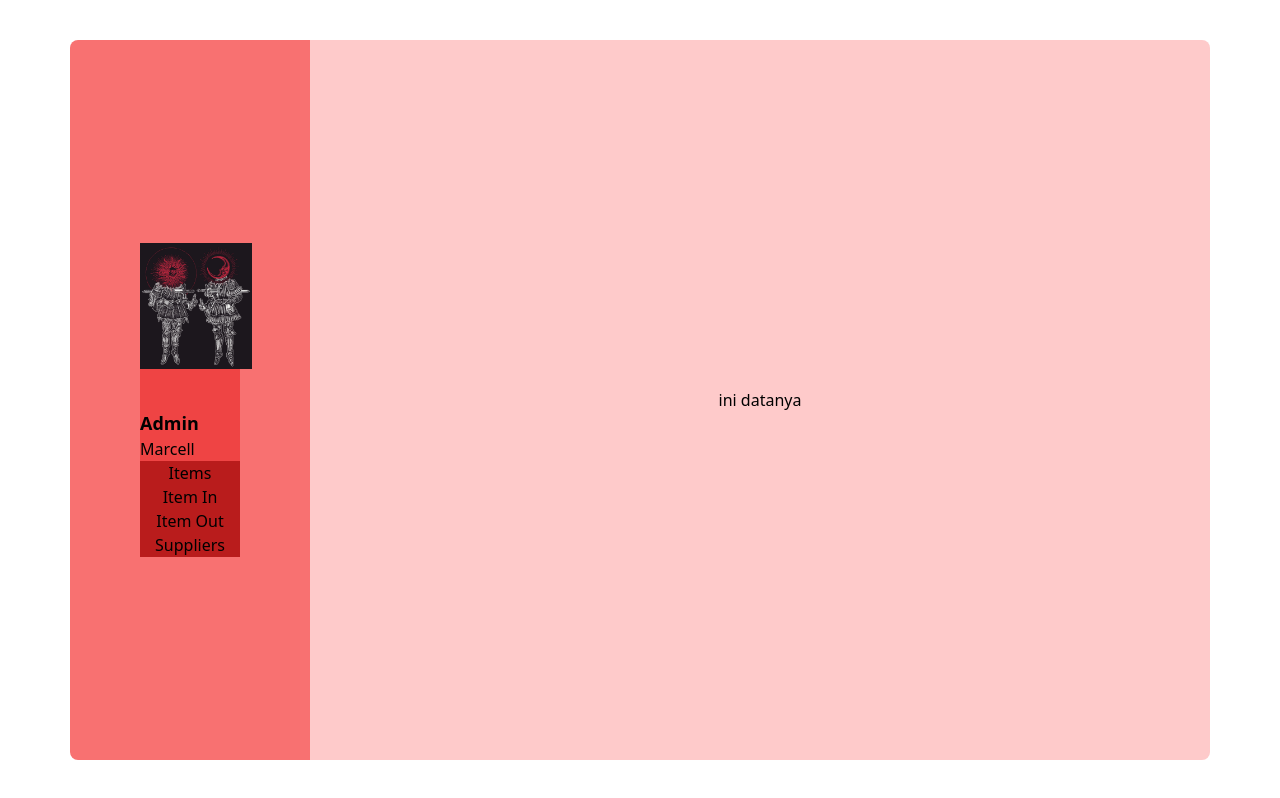
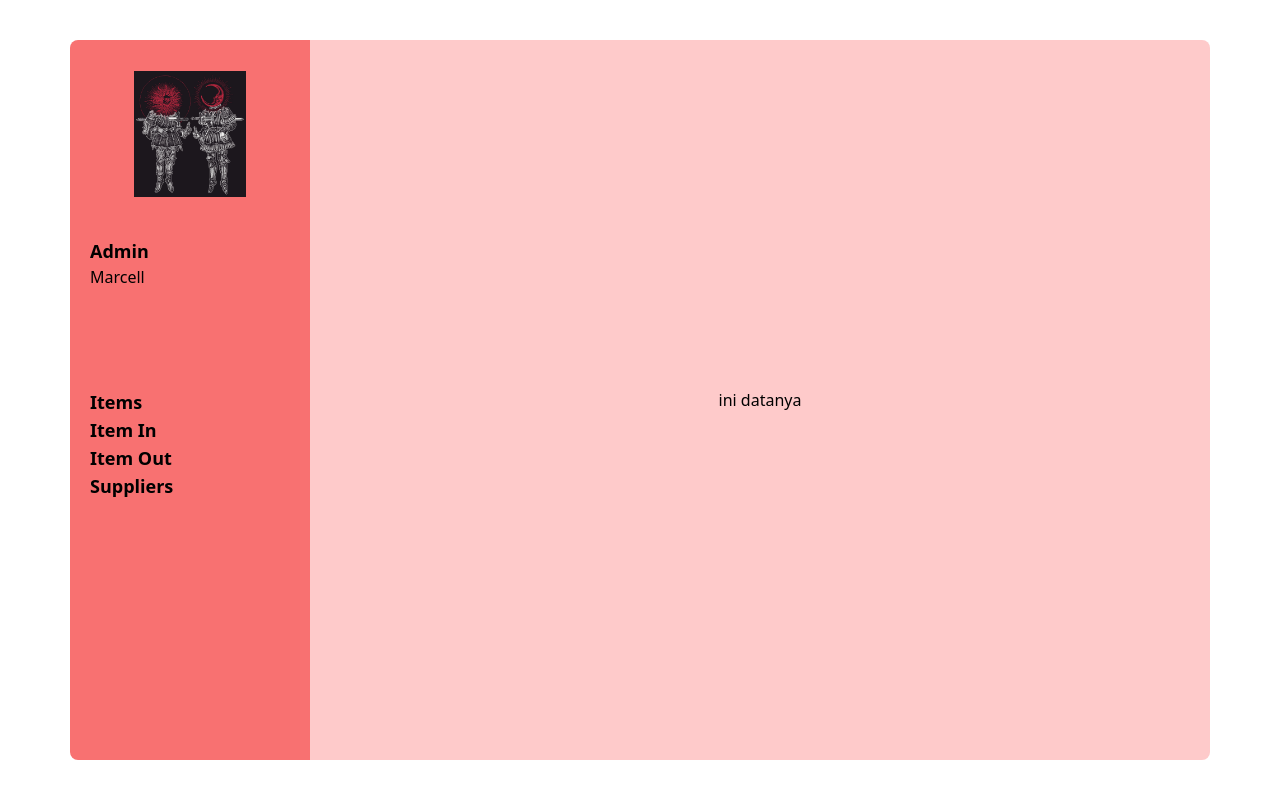
Before and after one commit to aceino/project-skripsi-inventory, a React (Vite) app: page / in a window 1280 px wide. Built offline with nearby package versions, Linux system fonts and the light colour scheme.

Commit message:
layout change

```diff
--- a/src/App.jsx
+++ b/src/App.jsx
@@ -2,30 +2,33 @@ function App() {
   return (
     <div className="flex justify-center items-start mx-auto lg:p-10 h-screen">
 
-      <div className="flex flex-col justify-center items-center lg:w-1/5 bg-red-400 rounded-tl-lg rounded-bl-lg min-h-full p-5">
+      <div className="flex flex-col justify-start items-center lg:w-1/5 bg-red-400 rounded-tl-lg rounded-bl-lg min-h-full p-5">
 
-        <div className="w-1/2 bg-red-500">
+        <div className="flex flex-col justify-center w-full h-60">
+
           <div className="w-20 mx-auto lg:w-28">
             <img src="/image/logo.jpg" alt="logo" />
           </div>
+
           <div className="mt-10">
             <h1 className="font-bold text-lg">Admin</h1>
             <h1 className="font-base text-md">Marcell</h1>
           </div>
+
         </div>
 
-        <div className="w-1/2 block text-center bg-red-700 gap-x-50">
-          <h1>Items</h1>
-          <h1>Item In</h1>
-          <h1>Item Out</h1>
-          <h1>Suppliers</h1>
+        <div className="flex flex-col justify-center  w-full h-72">
+          <h1 className="text-left font-semibold text-lg">Items</h1>
+          <h1 className="text-left font-semibold text-lg">Item In</h1>
+          <h1 className="text-left font-semibold text-lg">Item Out</h1>
+          <h1 className="text-left font-semibold text-lg">Suppliers</h1>
         </div>
+
       </div>
 
       <div className="flex justify-center items-center w-full lg:w-3/4 rounded-tr-lg rounded-br-lg bg-red-200 min-h-full">
         ini datanya
       </div>
-
     </div>
   );
 }
```
